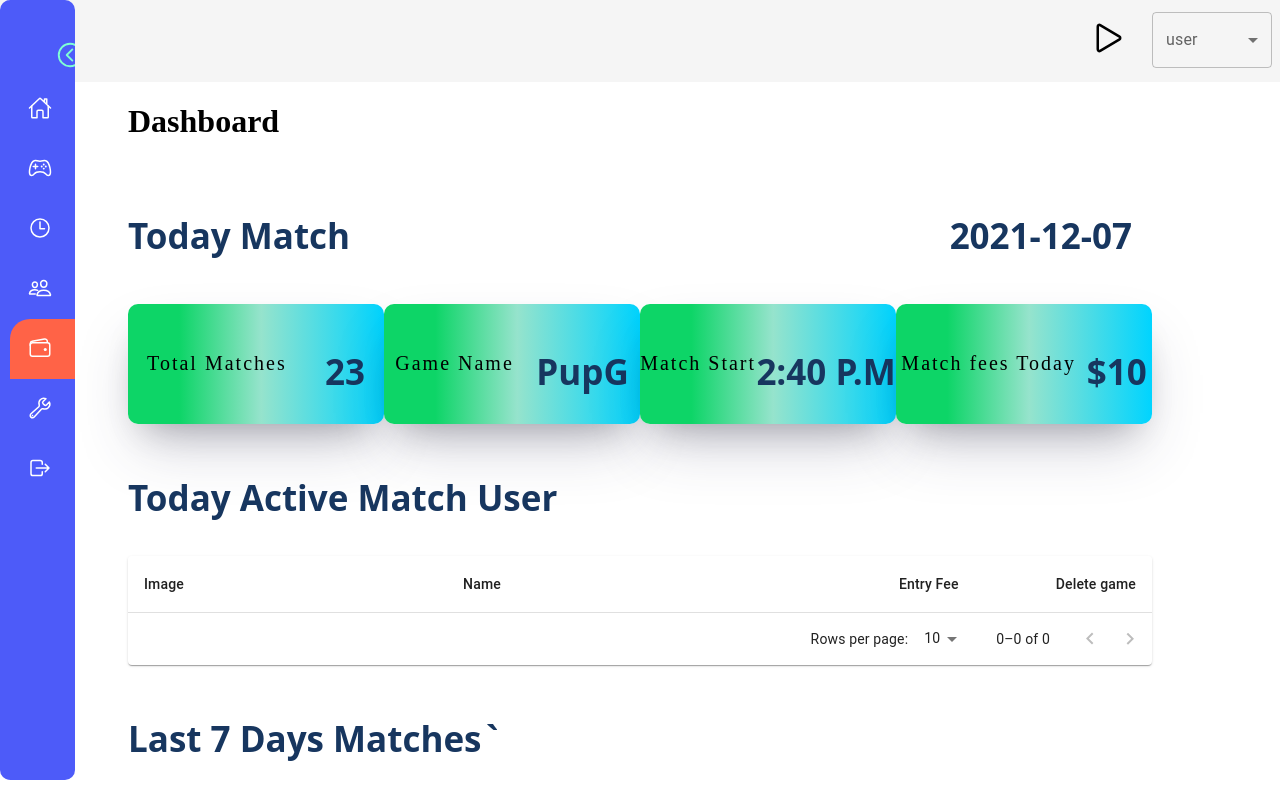
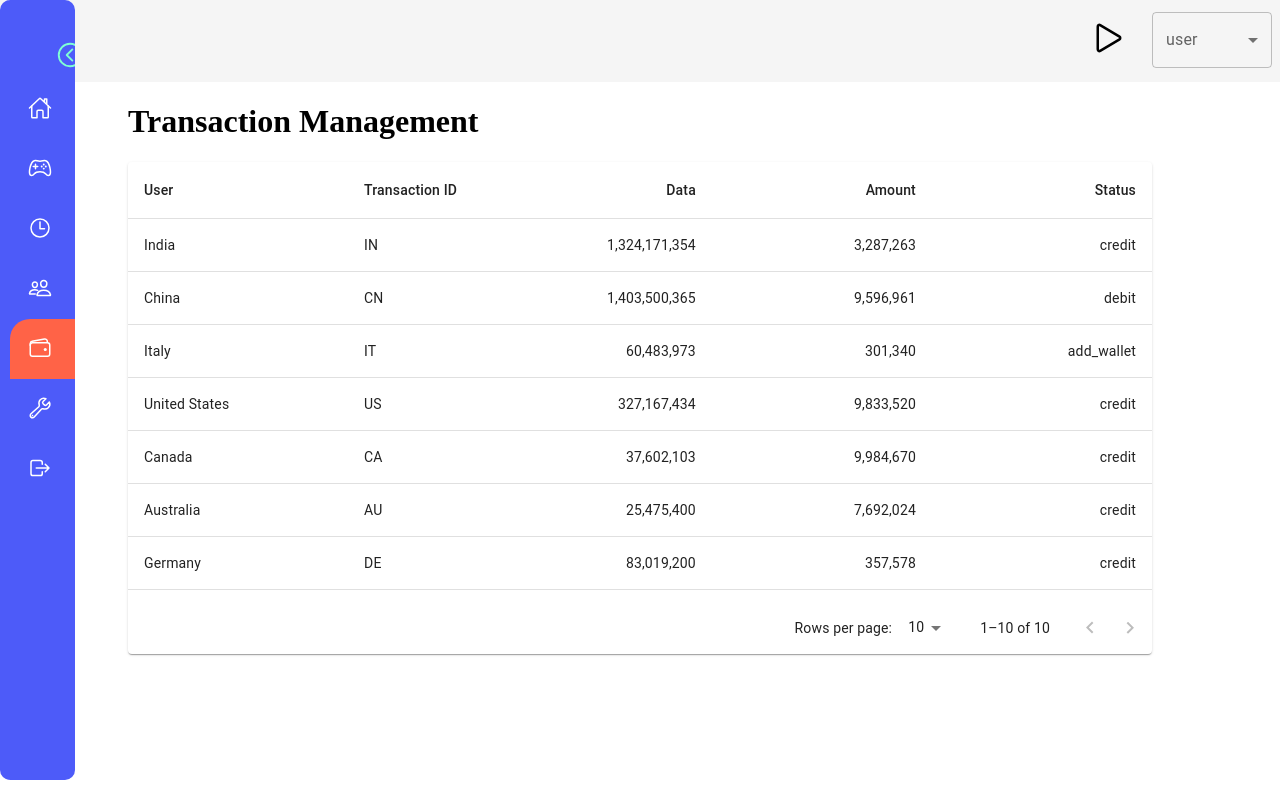
Before and after one commit to FaizanHeliverse/game-at-toll-admin, a React (Create React App) app: page / in a window 1280 px wide. Both pictures are taken after a click on the item "Transaction Management". Shown: the top 800 px of the page. Built offline with nearby package versions, Linux system fonts and the light colour scheme.

Commit message:
add transaction management component

```diff
--- a/src/components/Admin/Admin.jsx
+++ b/src/components/Admin/Admin.jsx
@@ -6,6 +6,7 @@ import ScheduleManagement from '../ScheduleManagement/ScheduleManagement'
 import GameManagement from '../GameManagement/GameManagement';
 import UserManagement from '../UserManagement/UserManagement'
 import UiManager from "../UiManager/UiManager"
+import TransactionManagement from "../TransactionManagement/TransactionManagement"
 import { fabClasses } from '@mui/material';
 
 function Admin(props) {
@@ -15,6 +16,7 @@ function Admin(props) {
     const [openGameManagement,setOpenGameManagement]=React.useState(false);
     const [openuserManagement, setUserManagement]=React.useState(false);
     const [openUimanager, setUimanager]=React.useState(false);
+    const [openTransactionManagement,setTransactionMnanagement]=React.useState(false);
  let handleChange=(data,open)=>{
      console.log(data);
     setType(data);
@@ -24,6 +26,7 @@ function Admin(props) {
         setOpenGameManagement(false)
         setUserManagement(false)
         setUimanager(false)
+        setTransactionMnanagement(false)
 
     }
     else if(data=="gameTime"){
@@ -32,6 +35,8 @@ function Admin(props) {
         setOpenGameManagement(false);
         setUserManagement(false)
         setUimanager(false)
+        setTransactionMnanagement(false)
+
     }
     else if(data=="addgame"){
         setOpenDashboard(false);
@@ -39,6 +44,8 @@ function Admin(props) {
         setUserManagement(false)
         setUimanager(false)
         setOpenGameManagement(true);
+        setTransactionMnanagement(false)
+
     }
     else if(data=="userManagement")
     {
@@ -46,14 +53,26 @@ function Admin(props) {
         setOpenSchedule(false);
         setOpenGameManagement(false);
         setUimanager(false)
+        setTransactionMnanagement(false)
+
         setUserManagement(true)
     }
-    else if(data=="ui_manager"){
+    else if(data=="uiManager"){
         setOpenDashboard(false);
         setOpenSchedule(false);
         setOpenGameManagement(false);
         setUserManagement(false)
         setUimanager(true)
+    }
+    else if(data=="transactionManagement")
+    {
+        setOpenDashboard(false);
+        setOpenSchedule(false);
+        setOpenGameManagement(false);
+        setUserManagement(false)
+        setUimanager(false)
+        setTransactionMnanagement(true)
+
     }
  }
 
@@ -71,6 +90,7 @@ function Admin(props) {
             { openGameManagement &&<ScheduleManagement handleChange={handleChange}/>}
             { openuserManagement &&<UserManagement handleChange={handleChange}/>}
             { openUimanager&&<UiManager handleChange={handleChange}/>}
+            {openTransactionManagement && <TransactionManagement handleChange={handleChange}/> }
 
         </div>
     )
--- a/src/components/Sidebar/Sidebar.jsx
+++ b/src/components/Sidebar/Sidebar.jsx
@@ -78,7 +78,7 @@ React.useEffect(()=>{
                   </div>
               </li>
               <li ref={one} className="list" onClick={()=>{
-                   props.handleChange("blockMember")
+                   props.handleChange("transactionManagement")
                   }}>
                     <div>
                   <span className="icon"><ion-icon name="wallet-outline"></ion-icon></span>
@@ -86,7 +86,7 @@ React.useEffect(()=>{
                   </div>
               </li>
               <li ref={one}className="list" onClick={()=>{
-                   props.handleChange("ui_manager")
+                   props.handleChange("uiManager")
                   }}>
                     <div>
                   <span className="icon"><ion-icon name="build-outline"></ion-icon></span>
--- /dev/null
+++ b/src/components/TransactionManagement/TransactionManagement.css
@@ -0,0 +1,4 @@
+.transaction_container{
+    margin: auto;
+    width: 80%;
+}
--- /dev/null
+++ b/src/components/TransactionManagement/TransactionManagement.jsx
@@ -0,0 +1,38 @@
+import * as React from 'react';
+import Stack from '@mui/material/Stack';
+import TextField from '@mui/material/TextField';
+import AdapterDateFns from '@mui/lab/AdapterDateFns';
+import LocalizationProvider from '@mui/lab/LocalizationProvider';
+import DesktopDatePicker from '@mui/lab/DesktopDatePicker';
+import TransactionManagementTable from "./TransactionManagementTable.jsx"
+import './TransactionManagement.css'
+function TransactionManagement() {
+    const [value, setValue] = React.useState(new Date('2014-08-18T21:11:54'));
+
+  const handleChange = (newValue) => {
+    setValue(newValue);
+  };
+    return (
+        <div className="transaction_container">
+            <div style={{display:"flex",justifyContent:"space-between",alignItems:"center"}}>
+                   <h1>Transaction Management</h1>
+                   <LocalizationProvider dateAdapter={AdapterDateFns}>
+      <Stack spacing={3}>
+        <DesktopDatePicker
+          label="Date "
+          inputFormat="MM/dd/yyyy"
+          value={value}
+          onChange={handleChange}
+          renderInput={(params) => <TextField {...params} />}
+        />
+
+      </Stack>
+    </LocalizationProvider>
+            </div>
+         <TransactionManagementTable/>
+
+        </div>
+    )
+}
+
+export default TransactionManagement
--- /dev/null
+++ b/src/components/TransactionManagement/TransactionManagementTable.jsx
@@ -0,0 +1,119 @@
+import * as React from 'react';
+import Paper from '@mui/material/Paper';
+import Table from '@mui/material/Table';
+import TableBody from '@mui/material/TableBody';
+import TableCell from '@mui/material/TableCell';
+import TableContainer from '@mui/material/TableContainer';
+import TableHead from '@mui/material/TableHead';
+import TablePagination from '@mui/material/TablePagination';
+import TableRow from '@mui/material/TableRow';
+
+const columns = [
+  { id: 'user', label: 'User', minWidth: 170 },
+  { id: 'transaction_id', label: 'Transaction ID', minWidth: 100 },
+  {
+    id: 'date',
+    label: 'Data',
+    minWidth: 170,
+    align: 'right',
+    format: (value) => value.toLocaleString('en-US'),
+  },
+  {
+    id: 'amount',
+    label: 'Amount',
+    minWidth: 170,
+    align: 'right',
+    format: (value) => value.toLocaleString('en-US'),
+  },
+  {
+    id: 'status',
+    label: 'Status',
+    minWidth: 170,
+    align: 'right',
+    format: (value) => value.toFixed(2),
+  },
+];
+
+function createData(user, transaction_id, date, amount,status) {
+//   const density = population / size;
+  return { user, transaction_id, date, amount,status};
+}
+
+const rows = [
+  createData('India', 'IN', 1324171354, 3287263,'credit'),
+  createData('China', 'CN', 1403500365, 9596961,'debit'),
+  createData('Italy', 'IT', 60483973, 301340, 'add_wallet'),
+  createData('United States', 'US', 327167434, 9833520,'credit'),
+  createData('Canada', 'CA', 37602103, 9984670,'credit'),
+  createData('Australia', 'AU', 25475400, 7692024,'credit'),
+  createData('Germany', 'DE', 83019200, 357578,'credit'),
+  createData('Ireland', 'IE', 4857000, 70273,'credit'),
+  createData('Mexico', 'MX', 126577691, 1972550,'credit'),
+  createData('Japan', 'JP', 126317000, 377973,'credit'),
+
+];
+
+export default function TransactionManagementTable() {
+  const [page, setPage] = React.useState(0);
+  const [rowsPerPage, setRowsPerPage] = React.useState(10);
+
+  const handleChangePage = (event, newPage) => {
+    setPage(newPage);
+  };
+
+  const handleChangeRowsPerPage = (event) => {
+    setRowsPerPage(+event.target.value);
+    setPage(0);
+  };
+
+  return (
+    <Paper sx={{ width: '100%', overflow: 'hidden' }}>
+      <TableContainer sx={{ maxHeight: 440 }}>
+        <Table stickyHeader aria-label="sticky table">
+          <TableHead>
+            <TableRow>
+              {columns.map((column) => (
+                <TableCell
+                  key={column.id}
+                  align={column.align}
+                  style={{ minWidth: column.minWidth }}
+                >
+                  {column.label}
+                </TableCell>
+              ))}
+            </TableRow>
+          </TableHead>
+          <TableBody>
+            {rows
+              .slice(page * rowsPerPage, page * rowsPerPage + rowsPerPage)
+              .map((row) => {
+                return (
+                  <TableRow hover role="checkbox" tabIndex={-1} key={row.code}>
+                    {columns.map((column) => {
+                      const value = row[column.id];
+                      return (
+                        <TableCell key={column.id} align={column.align}>
+                          {column.format && typeof value === 'number'
+                            ? column.format(value)
+                            : value}
+                        </TableCell>
+                      );
+                    })}
+                  </TableRow>
+                );
+              })}
+          </TableBody>
+        </Table>
+      </TableContainer>
+      <TablePagination
+        rowsPerPageOptions={[10, 25, 100]}
+        component="div"
+        count={rows.length}
+        rowsPerPage={rowsPerPage}
+        page={page}
+        onPageChange={handleChangePage}
+        onRowsPerPageChange={handleChangeRowsPerPage}
+      />
+    </Paper>
+  );
+}
```
